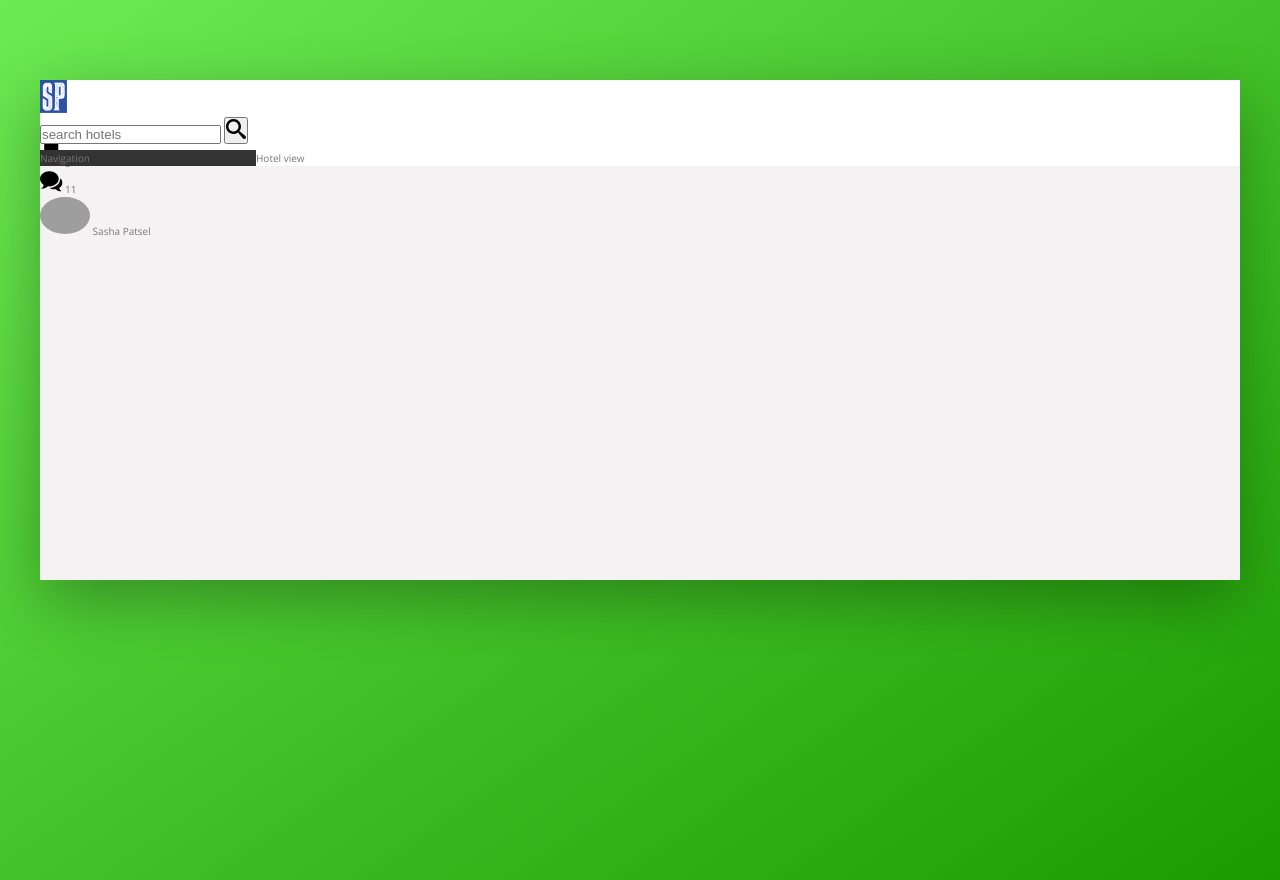
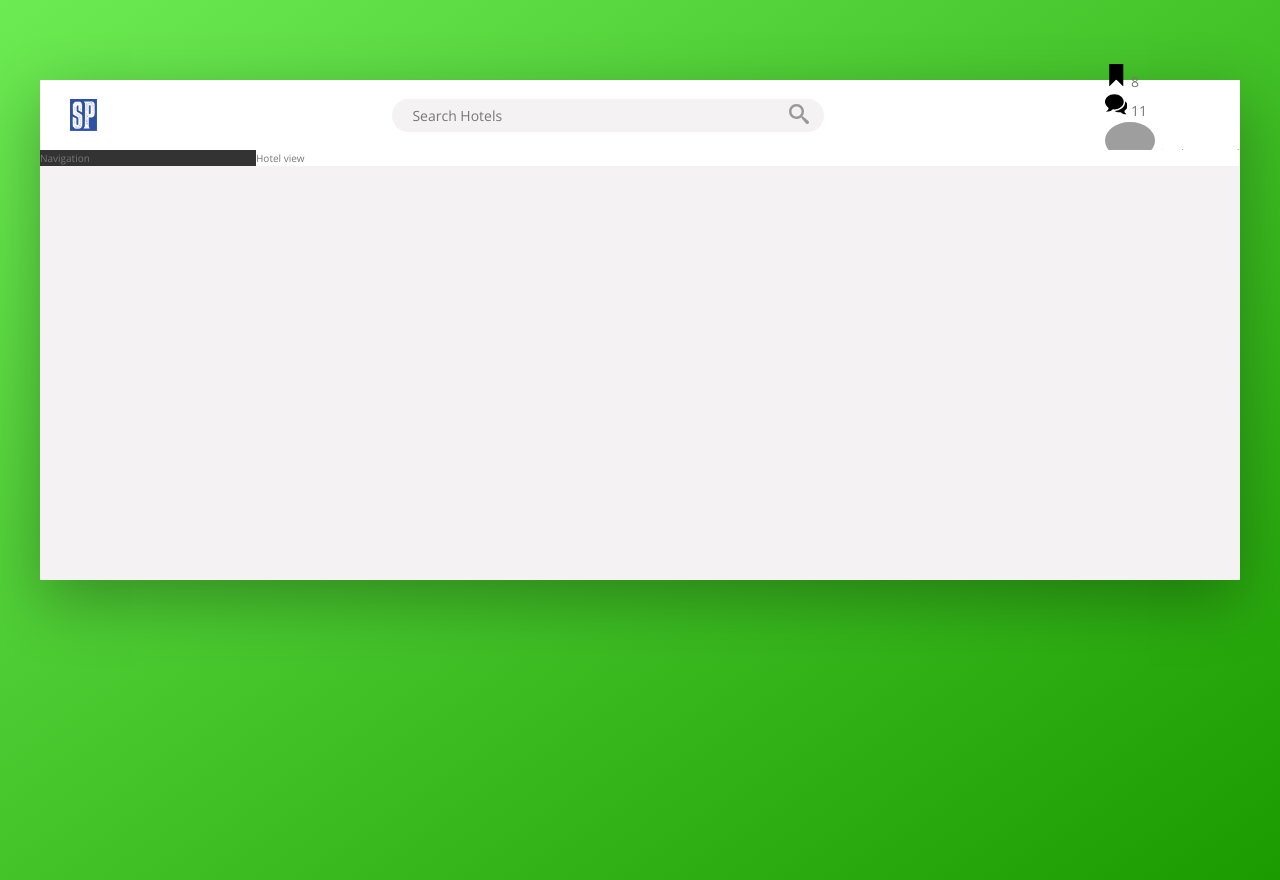
Before and after one commit to SashaPatsel/book.me, a website: page index.html in a window 1280 px wide. Drawn offline with nearby package versions, Linux system fonts and the light colour scheme; grey boxes are pictures that could not be loaded.

Commit message:
style input

```diff
--- a/index.html
+++ b/index.html
@@ -16,7 +16,7 @@
                 <img src="img/logo.png" alt="main logo" class="logo">
 
                 <form action="#" class="search">
-                    <input type="text" class="search__input" placeholder="search hotels">
+                    <input type="text" class="search__input" placeholder="Search Hotels">
                     <button class="search__button">
                         <svg class="search__icon">
                             <use xlink:href="img/sprite.svg#icon-search"></use>
--- a/sass/_components.scss
+++ b/sass/_components.scss
@@ -2,6 +2,7 @@
 // LOGO
 .logo {
   height: 3.25rem;
+  margin-left: 3rem;
 }
 
 // ============================================
@@ -10,18 +11,57 @@
 // ============================================
 // SEARCH
 .search {
+  flex: 0 0 40%;
+
+  display: flex;
+  align-items: center;
+  justify-content: center;
 
   &__input {
+    font-family: inherit;
+    font-size: inherit;
+    background-color: var(--grey-light-2);
+    border: none;
+    color: inherit;
+    padding: .7rem 2rem;
+    border-radius: 100px;
+    width: 90%;
+    transition: all .2s;
+    margin-right: -3.5rem;
 
+    &:focus {
+      width: 100%;
+      outline: none;
+      background-color: var(--grey-light-3);
+    }
+
+    &::-webkit-input-placeholder {
+      font-weight: 100;
+      color: var(--lgrey-light-4);
+    }
+  }
+
+  &__input:focus + &__button {
+    background-color: var(--grey-light-3);
   }
 
   &__button {
+    border: none;
+    background-color: var(--grey-light-2);
 
+    &:focus {
+      outline: none;
+    }
+
+    &:active {
+      transform: translateY(2px);
+    }
   }
 
   &__icon {
     height: 2rem;
     width: 2rem;
+    fill: var(--grey-dark-3);
   }
 }
 
--- a/sass/_layout.scss
+++ b/sass/_layout.scss
@@ -9,8 +9,14 @@
 
 .header {
   height: 7rem;
+  font-size: 1.4rem;
   background-color: white;
   border-bottom: var(--grey-light-2);
+  display: flex;
+  // Along main-axis
+  justify-content: space-between;
+  // Along cross-axis
+  align-items: center;
 }
 
 .content {
```
Also changed, not shown: css/style.css.
